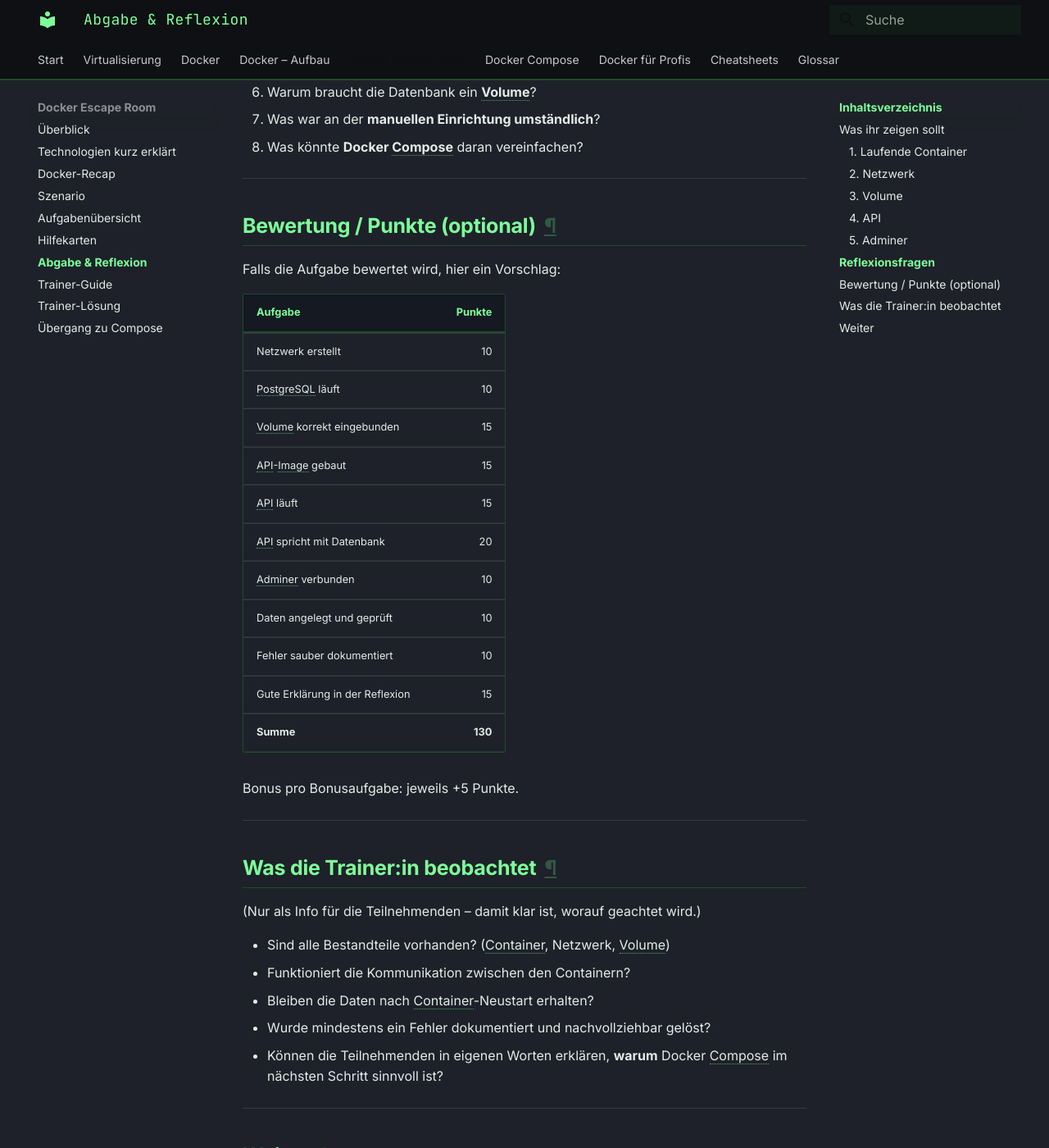
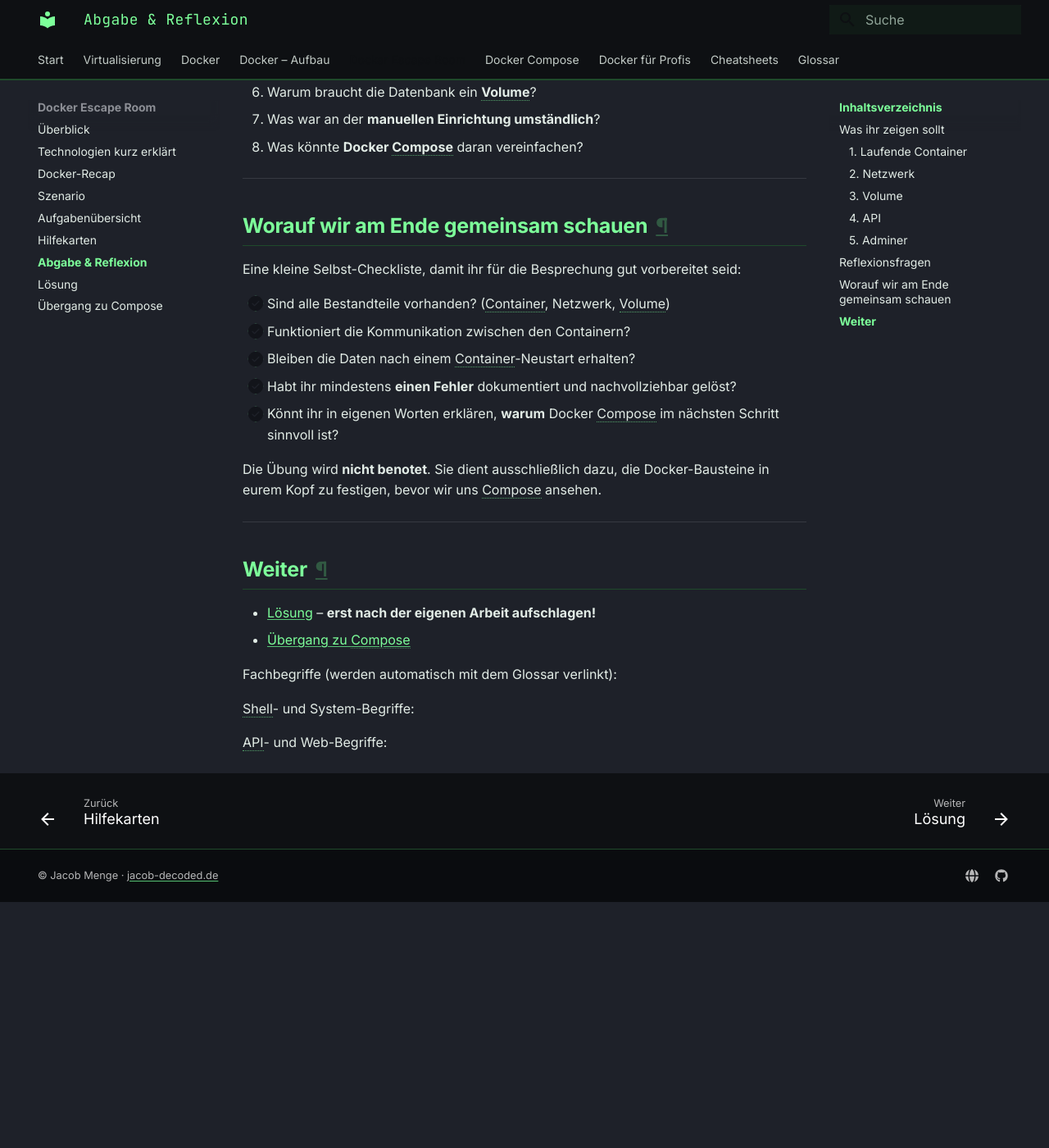
Before and after one commit to JacobMenge/kurs-unterlagen, an MkDocs documentation site: the page built from docs/docker-escape-room/06-abgabe-und-reflexion.md, in a window 1280 px wide and 1400 px high, scrolled down 1661 px. Shown: the whole window at 82% size. Built offline with MkDocs 1.6.1 and Material for MkDocs 9.7.7, drawn with Linux system fonts in a browser that asks for light colours; after the commit the page ends 2761 px from its top, so only the background shows below that; some of the changed text lies outside the part shown.

Commit message:
Escape Room: Trainer-Inhalte und Bewertungs-Punkte entfernt
Die Unterlagen sind für Kursteilnehmer gedacht. Trainer-spezifische
Hinweise und ein Punkte-System gehören dort nicht hin.

- 01-trainer-guide.md komplett gelöscht (war reine didaktische
  Anleitung für die Kursleitung)
- 07-trainer-loesung.md → 07-loesung.md inhaltlich neutralisiert:
    * Titel "Trainer-Lösung" → "Lösung"
    * Warnhinweis "Erst nach der Gruppenarbeit" → "Erst nach der
      eigenen Arbeit"
    * "Typische Fehler (Trainer-Antworten)" → "Typische Fehler –
      und wie ihr sie löst"
    * Test-Payload "Trainerteam" → "Team Beispiel"
- index.md: Verweis auf Trainer-Guide entfernt, Lese-Reihenfolge
  zeigt jetzt auf "Lösung"
- .pages: nav-Einträge angepasst (Trainer-Guide raus, Trainer-Lösung
  → Lösung)
- 04-aufgabenuebersicht.md: "Trainer:in fragen" → "Im Plenum
  nachfragen oder Musterlösung konsultieren"; POST-Beispiele für
  curl/PowerShell/CMD jetzt als Tabs statt zwei separate Code-Blöcke
- 06-abgabe-und-reflexion.md: Sektion "Bewertung / Punkte" mit
  130-Punkte-Tabelle gestrichen; "Was die Trainer:in beobachtet"
  → "Worauf wir am Ende gemeinsam schauen" als Selbst-Checkliste
  mit Klarstellung "Die Übung wird nicht benotet"

Co-Authored-By: Claude Opus 4.7 (1M context) <noreply@anthropic.com>

```diff
--- a/docs/docker-escape-room/06-abgabe-und-reflexion.md
+++ b/docs/docker-escape-room/06-abgabe-und-reflexion.md
@@ -1,6 +1,6 @@
 ---
 title: "Abgabe & Reflexion"
-description: "Was ihr am Ende präsentiert + Reflexionsfragen + Bewertungs-Punkte."
+description: "Was ihr am Ende präsentiert und welche Reflexionsfragen den Übungsabschluss runden."
 ---
 
 # Abgabe und Reflexion
@@ -77,41 +77,21 @@ Beantwortet kurz – mündlich in der Gruppe oder schriftlich auf dem Doku-Zette
 
 ---
 
-## Bewertung / Punkte (optional)
+## Worauf wir am Ende gemeinsam schauen
 
-Falls die Aufgabe bewertet wird, hier ein Vorschlag:
+Eine kleine Selbst-Checkliste, damit ihr für die Besprechung gut vorbereitet seid:
 
-| Aufgabe | Punkte |
-|---|---:|
-| Netzwerk erstellt | 10 |
-| PostgreSQL läuft | 10 |
-| Volume korrekt eingebunden | 15 |
-| API-Image gebaut | 15 |
-| API läuft | 15 |
-| API spricht mit Datenbank | 20 |
-| Adminer verbunden | 10 |
-| Daten angelegt und geprüft | 10 |
-| Fehler sauber dokumentiert | 10 |
-| Gute Erklärung in der Reflexion | 15 |
-| **Summe** | **130** |
+- [ ] Sind alle Bestandteile vorhanden? (Container, Netzwerk, Volume)
+- [ ] Funktioniert die Kommunikation zwischen den Containern?
+- [ ] Bleiben die Daten nach einem Container-Neustart erhalten?
+- [ ] Habt ihr mindestens **einen Fehler** dokumentiert und nachvollziehbar gelöst?
+- [ ] Könnt ihr in eigenen Worten erklären, **warum** Docker Compose im nächsten Schritt sinnvoll ist?
 
-Bonus pro Bonusaufgabe: jeweils +5 Punkte.
-
----
-
-## Was die Trainer:in beobachtet
-
-(Nur als Info für die Teilnehmenden – damit klar ist, worauf geachtet wird.)
-
-- Sind alle Bestandteile vorhanden? (Container, Netzwerk, Volume)
-- Funktioniert die Kommunikation zwischen den Containern?
-- Bleiben die Daten nach Container-Neustart erhalten?
-- Wurde mindestens ein Fehler dokumentiert und nachvollziehbar gelöst?
-- Können die Teilnehmenden in eigenen Worten erklären, **warum** Docker Compose im nächsten Schritt sinnvoll ist?
+Die Übung wird **nicht benotet**. Sie dient ausschließlich dazu, die Docker-Bausteine in eurem Kopf zu festigen, bevor wir uns Compose ansehen.
 
 ---
 
 ## Weiter
 
-- [Trainer-Lösung](07-trainer-loesung.md) – **erst nach der Gruppenarbeit aufschlagen!**
+- [Lösung](07-loesung.md) – **erst nach der eigenen Arbeit aufschlagen!**
 - [Übergang zu Compose](08-uebergang-zu-compose.md)
```
Also changed, not shown: docs/docker-escape-room/01-trainer-guide.md (deleted, +0 -158 lines), docs/docker-escape-room/04-aufgabenuebersicht.md (+24 -15 lines), docs/docker-escape-room/07-loesung.md (+8 -8 lines), docs/docker-escape-room/index.md (+1 -3 lines), docs/docker-escape-room/.pages.
